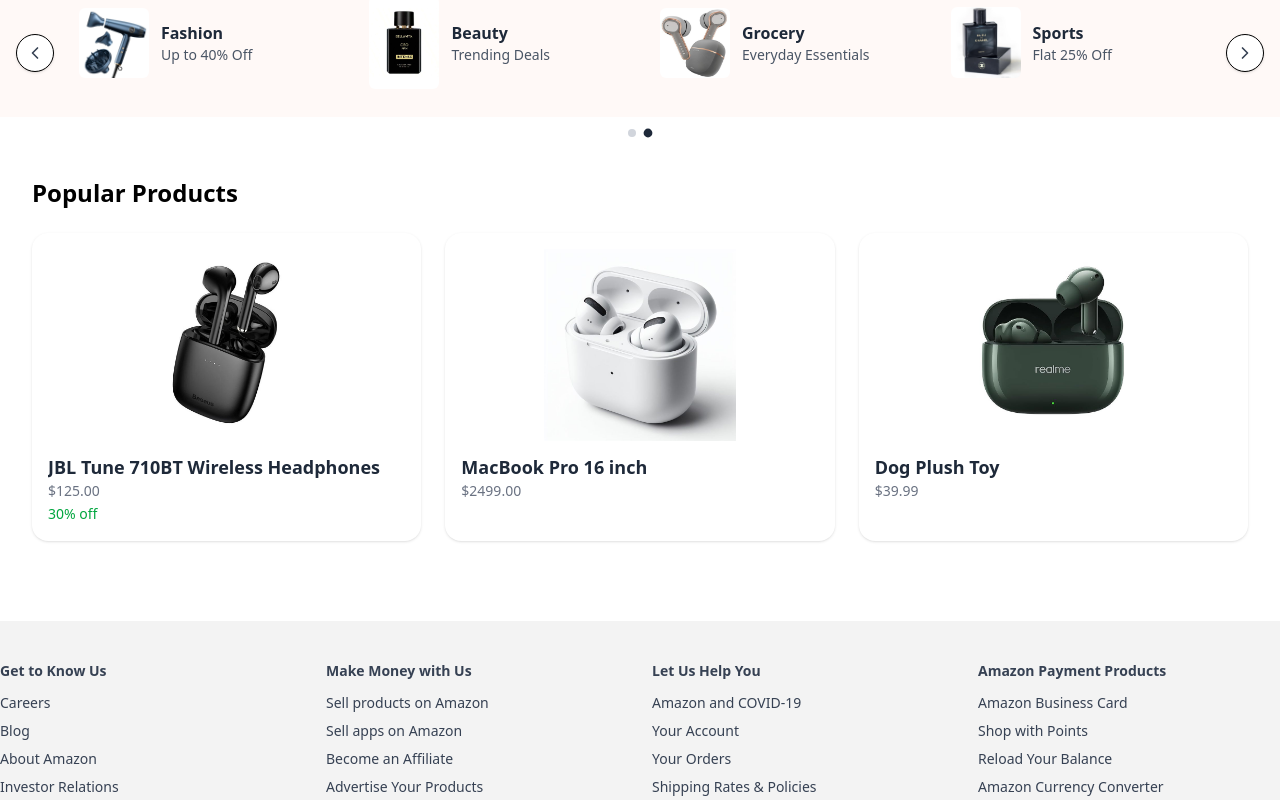
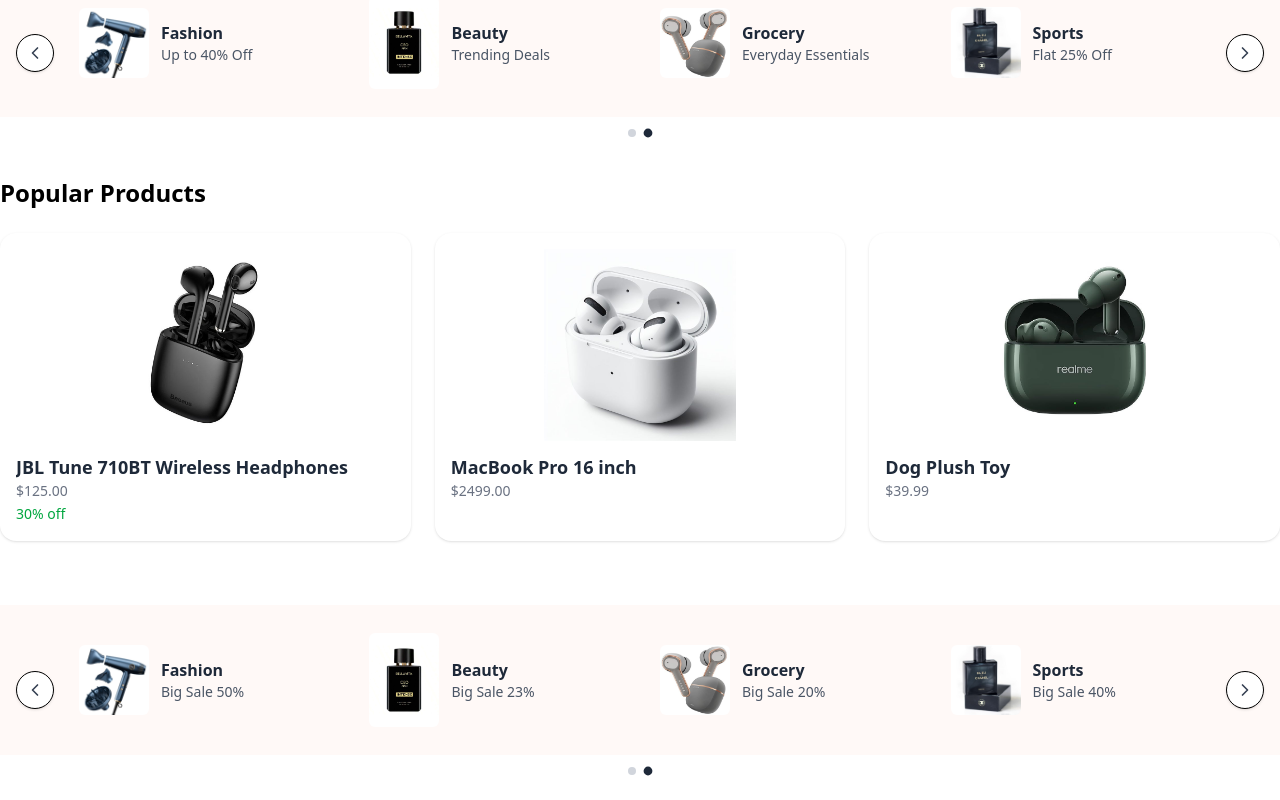
Before and after one commit to JannatulLima9575/E-Commerce_modern_website, a Next.js app: page / in a window 1280 px wide. Shown: the part 700-1500 px from the top of the page. Built offline with nearby package versions, Linux system fonts and the light colour scheme.

Commit message:
added BigSales section

```diff
--- /dev/null
+++ b/src/app/components/BigSales.tsx
@@ -0,0 +1,130 @@
+"use client";
+
+import React, { useState, useEffect, useRef } from "react";
+import Image from "next/image";
+import { ChevronLeft, ChevronRight } from "lucide-react";
+
+const cards = [
+  { id: 1, img: "/off.jpg", title: "Hi, Tomas", subtitle: "Big Sale 30%" },
+  { id: 2, img: "/off2.jpg", title: "Your Orders", subtitle: "Big Sale 40%" },
+  { id: 3, img: "/off3.jpg", title: "Electronics", subtitle: "Big Sale 25%" },
+  { id: 4, img: "/off4.jpg", title: "Home & Kitchen", subtitle: "Big Sale 30%" },
+  { id: 5, img: "/Hair Drier5.jpg", title: "Fashion", subtitle: "Big Sale 50%" },
+  { id: 6, img: "/Parfum1.jpg", title: "Beauty", subtitle: "Big Sale 23%" },
+  { id: 7, img: "/headphone5.jpg", title: "Grocery", subtitle: "Big Sale 20%" },
+  { id: 8, img: "/Parfum5.jpg", title: "Sports", subtitle: "Big Sale 40%" },
+];
+
+const BigSales = () => {
+  const [currentIndex, setCurrentIndex] = useState(0);
+  const [itemsPerPage, setItemsPerPage] = useState(4);
+  const [isPaused, setIsPaused] = useState(false);
+  const intervalRef = useRef<NodeJS.Timeout | null>(null);
+
+  // ✅ Responsive item count
+  useEffect(() => {
+    const updateItemsPerPage = () => {
+      if (window.innerWidth < 640) setItemsPerPage(1);
+      else if (window.innerWidth < 1024) setItemsPerPage(2);
+      else setItemsPerPage(4);
+    };
+    updateItemsPerPage();
+    window.addEventListener("resize", updateItemsPerPage);
+    return () => window.removeEventListener("resize", updateItemsPerPage);
+  }, []);
+
+  const totalSlides = Math.ceil(cards.length / itemsPerPage);
+
+  // ✅ Auto Slide with Pause on Hover
+  useEffect(() => {
+    if (!isPaused) {
+      intervalRef.current = setInterval(() => {
+        setCurrentIndex((prev) => (prev + 1) % totalSlides);
+      }, 3000);
+    }
+    return () => {
+      if (intervalRef.current) clearInterval(intervalRef.current);
+    };
+  }, [itemsPerPage, isPaused, totalSlides]);
+
+  const nextSlide = () => {
+    setCurrentIndex((prev) => (prev + 1) % totalSlides);
+  };
+
+  const prevSlide = () => {
+    setCurrentIndex((prev) => (prev - 1 + totalSlides) % totalSlides);
+  };
+
+  const visibleCards = cards.slice(
+    currentIndex * itemsPerPage,
+    currentIndex * itemsPerPage + itemsPerPage
+  );
+
+  return (
+    <div
+      className="relative w-full max-w-7xl mx-auto md:px-0 mt-6 px-2 sm:px-4 select-none"
+      onMouseEnter={() => setIsPaused(true)}
+      onMouseLeave={() => setIsPaused(false)}
+    >
+      <div className="overflow-hidden bg-[#fff9f7] ">
+        <div
+          className="flex flex-wrap justify-center sm:justify-center gap-4 p-4 transition-all duration-500 ease-in-out"
+          style={{ minHeight: "140px" }}
+        >
+          {visibleCards.map((card) => (
+            <div
+              key={card.id}
+              className="flex items-center w-full sm:w-[48%] md:w-[45%] lg:w-[23%] xl:w-[22%] gap-3 p-3"
+            >
+              <div className="flex-shrink-0">
+                <Image
+                  src={card.img}
+                  alt={card.title}
+                  width={70}
+                  height={70}
+                  className="rounded-md object-cover"
+                />
+              </div>
+              <div className="flex flex-col">
+                <h3 className="text-base font-semibold text-gray-800">{card.title}</h3>
+                <p className="text-sm text-gray-600">{card.subtitle}</p>
+              </div>
+            </div>
+          ))}
+        </div>
+      </div>
+
+      {/* ✅ Left Button */}
+      <button
+        onClick={prevSlide}
+        title="Previous"
+        className="absolute top-1/2 -translate-y-1/2 left-2 sm:left-4 bg-white border rounded-full p-2 shadow hover:bg-gray-100 transition-all duration-300"
+      >
+        <ChevronLeft className="w-5 h-5 text-gray-700" />
+      </button>
+
+      {/* ✅ Right Button */}
+      <button
+        onClick={nextSlide}
+        title="Next"
+        className="absolute top-1/2 -translate-y-1/2 right-2 sm:right-4 bg-white border rounded-full p-2 shadow hover:bg-gray-100 transition-all duration-300"
+      >
+        <ChevronRight className="w-5 h-5 text-gray-700" />
+      </button>
+
+      {/* ✅ Dots Navigation */}
+      <div className="flex justify-center mt-3 gap-2">
+        {Array.from({ length: totalSlides }).map((_, idx) => (
+          <span
+            key={idx}
+            className={`h-2 w-2 rounded-full transition-all duration-300 ${
+              idx === currentIndex ? "bg-gray-800 scale-110" : "bg-gray-300"
+            }`}
+          ></span>
+        ))}
+      </div>
+    </div>
+  );
+};
+
+export default BigSales;
--- a/src/app/components/ProductSection.tsx
+++ b/src/app/components/ProductSection.tsx
@@ -25,7 +25,7 @@
 
 export default function ProductSection() {
   return (
-    <section className="max-w-7xl mx-auto py-10 px-8">
+    <section className="max-w-7xl mx-auto py-10 md:px-0 px-8">
       <h1 className="text-2xl font-bold mb-6">Popular Products</h1>
       <div className="grid grid-cols-1 sm:grid-cols-2 md:grid-cols-3 gap-6">
         {products.map((item) => (
--- a/src/app/page.tsx
+++ b/src/app/page.tsx
@@ -1,6 +1,7 @@
 import Banner from './components/Banner';
 import ProductSection from './components/ProductSection';
 import RecommendationSlider from './components/RecommendationSlider';
+import BigSales from './components/BigSales';
 
 export default function Home() {
   return (
@@ -11,6 +12,8 @@
       </div>
       <div>
         <ProductSection></ProductSection>
+        <BigSales></BigSales>
+
       </div>
     </section>
   );
```
